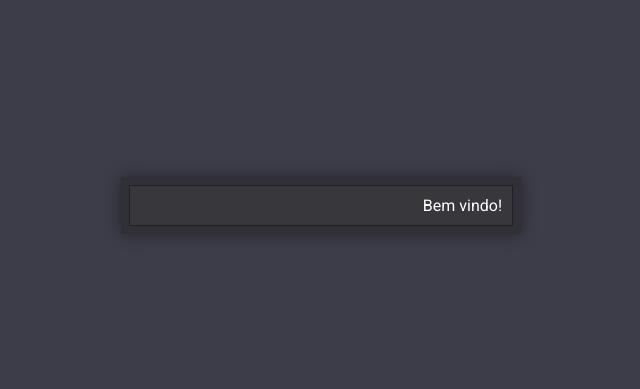
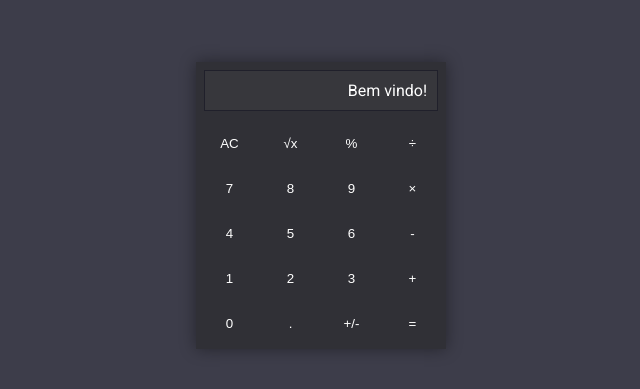
Before and after one commit to rainanDeveloper/webcalculator, a React (Create React App) app: page / in a window 1280 px wide. Shown: the part 195-584 px from the top of the page, without its empty margins (319-959 px from the left). Built offline with nearby package versions, Linux system fonts and the light colour scheme.

Commit message:
Basic interface done

```diff
--- a/src/App.css
+++ b/src/App.css
@@ -27,7 +27,7 @@ html, body {
 .Calculator {
 	width: 100%;
 	background: #303036;
-	max-width: 400px;
+	max-width: 250px;
 	color: white;
 	padding: 8px;
 	box-shadow: 0 0 15px rgba(0,0,0,0.4)
@@ -41,6 +41,26 @@ html, body {
 	text-align: right
 }
 
+
+.Calculator .virtualKeyboard {
+	margin-top: 15px;
+	display: grid;
+	grid-template-columns: 1fr 1fr 1fr 1fr;
+	grid-gap: 10px;
+}
+
+.Calculator .virtualKeyboard button {
+	border: none;
+	border-radius: 3px;
+	background: #ffffff00;
+	color: white;
+	padding: 10px;
+}
+
+.Calculator .virtualKeyboard button.hovered{
+	background: #ffffff08;
+}
+
 .adsFooter{
 	width: 100%;
 	position: fixed;
--- a/src/App.js
+++ b/src/App.js
@@ -5,13 +5,58 @@ function App() {
 	const welcome = "Bem vindo!"
 	const [display, setDisplay] = useState(welcome)
 
+	function sqrt(n){
+		return Math.pow(n, 1/2)
+	}
 
+	function handleKey(event){
+		var key = event.target
+
+		if(display===welcome){
+			setDisplay(key.dataset.value)
+		}
+		else{
+			setDisplay(display+key.dataset.value)
+		}
+	}
+
+	function KeyButton(props){
+			return  <button data-value={props.keyValue&&props.keyValue} onClick={props.handleKeyClick} onMouseEnter={event=>{
+							event.target.classList.add('hovered')
+						}}
+						onMouseOut={event=>{
+							event.target.classList.remove('hovered')
+						}}
+						>{props.value&&props.value}</button>
+	}
 
   return (
     <div className="App">
 			<div className="adsHeader"></div>
   			<div className="Calculator">
 					<div className="display">{display}</div>
+					<div className="virtualKeyboard">
+						<KeyButton value="AC"/>
+						<KeyButton keyValue="sqrt(" value="&#8730;x" handleKeyClick={handleKey}/>
+						<KeyButton value="%"/>
+						<KeyButton keyValue="/" value="&divide;" handleKeyClick={handleKey}/>
+						<KeyButton keyValue="7" value="7" handleKeyClick={handleKey}/>
+						<KeyButton keyValue="8" value="8" handleKeyClick={handleKey}/>
+						<KeyButton keyValue="9" value="9" handleKeyClick={handleKey}/>
+						<KeyButton keyValue="*" value="&times;" handleKeyClick={handleKey}/>
+						<KeyButton keyValue="4" value="4" handleKeyClick={handleKey}/>
+						<KeyButton keyValue="5" value="5" handleKeyClick={handleKey}/>
+						<KeyButton keyValue="6" value="6" handleKeyClick={handleKey}/>
+						<KeyButton keyValue="-" value="-" handleKeyClick={handleKey}/>
+						<KeyButton keyValue="1" value="1" handleKeyClick={handleKey}/>
+						<KeyButton keyValue="2" value="2" handleKeyClick={handleKey}/>
+						<KeyButton keyValue="3" value="3" handleKeyClick={handleKey}/>
+						<KeyButton keyValue="+" value="+" handleKeyClick={handleKey}/>
+						<KeyButton keyValue="0" value="0" handleKeyClick={handleKey}/>
+						<KeyButton keyValue="." value="." handleKeyClick={handleKey}/>
+						<KeyButton value="+/-"/>
+						<KeyButton value="="/>
+					</div>
 				</div>
 			<div className="adsFooter"></div>
 		</div>
```
